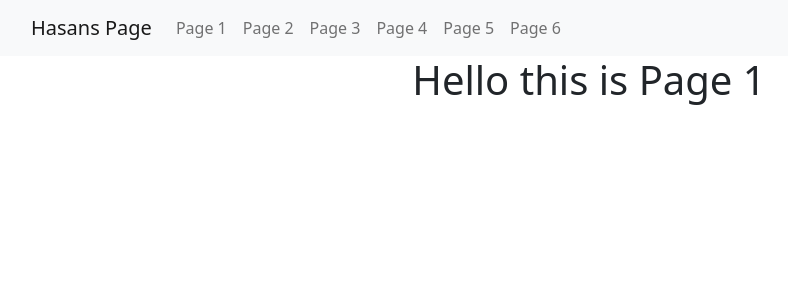
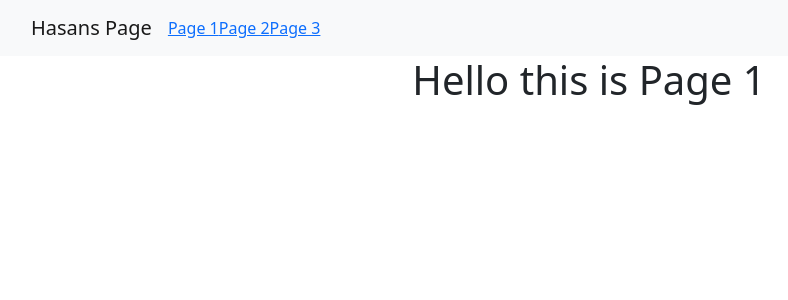
Before and after one commit to KhanHasan/CPS530-Project, a React (Create React App) app in the folder 530frontend/: page / in a window 1280 px wide. Shown: the top 300 px of the page, without its empty margins (51-839 px from the left). Built offline with nearby package versions, Linux system fonts and the light colour scheme; no server answers.

Commit message:
Trying to implement Router Links

```diff
--- a/530frontend/src/Navbar.js
+++ b/530frontend/src/Navbar.js
@@ -1,6 +1,7 @@
 import React from "react";
 // import * as ReactBootStrap from "react-bootstrap";
 import { Navbar, Nav, Container } from 'react-bootstrap';
+import { Link } from 'react-router-dom'
 
 function Navbar1() {
 return(
@@ -11,12 +12,12 @@ return(
     <Navbar.Toggle aria-controls="basic-navbar-nav" />
     <Navbar.Collapse id="basic-navbar-nav">
       <Nav className="me-auto">
-        <Nav.Link href="./Page1">Page 1</Nav.Link>
-        <Nav.Link href="./Page2">Page 2</Nav.Link>
-        <Nav.Link href="./Page3">Page 3</Nav.Link>
-        <Nav.Link href="./Page4">Page 4</Nav.Link>
-        <Nav.Link href="./Page5">Page 5</Nav.Link>
-        <Nav.Link href="./Page6">Page 6</Nav.Link>
+        <Link to="./Page1">Page 1</Link>
+        <Link to="./Page2">Page 2</Link>
+        <Link to="./Page3">Page 3</Link>
+        {/* <Nav.Link to="./Page4">Page 4</Nav.Link>
+        <Nav.Link to="./Page5">Page 5</Nav.Link>
+        <Nav.Link to="./Page6">Page 6</Nav.Link>  */}
       </Nav>
     </Navbar.Collapse>
   </Container>
```
